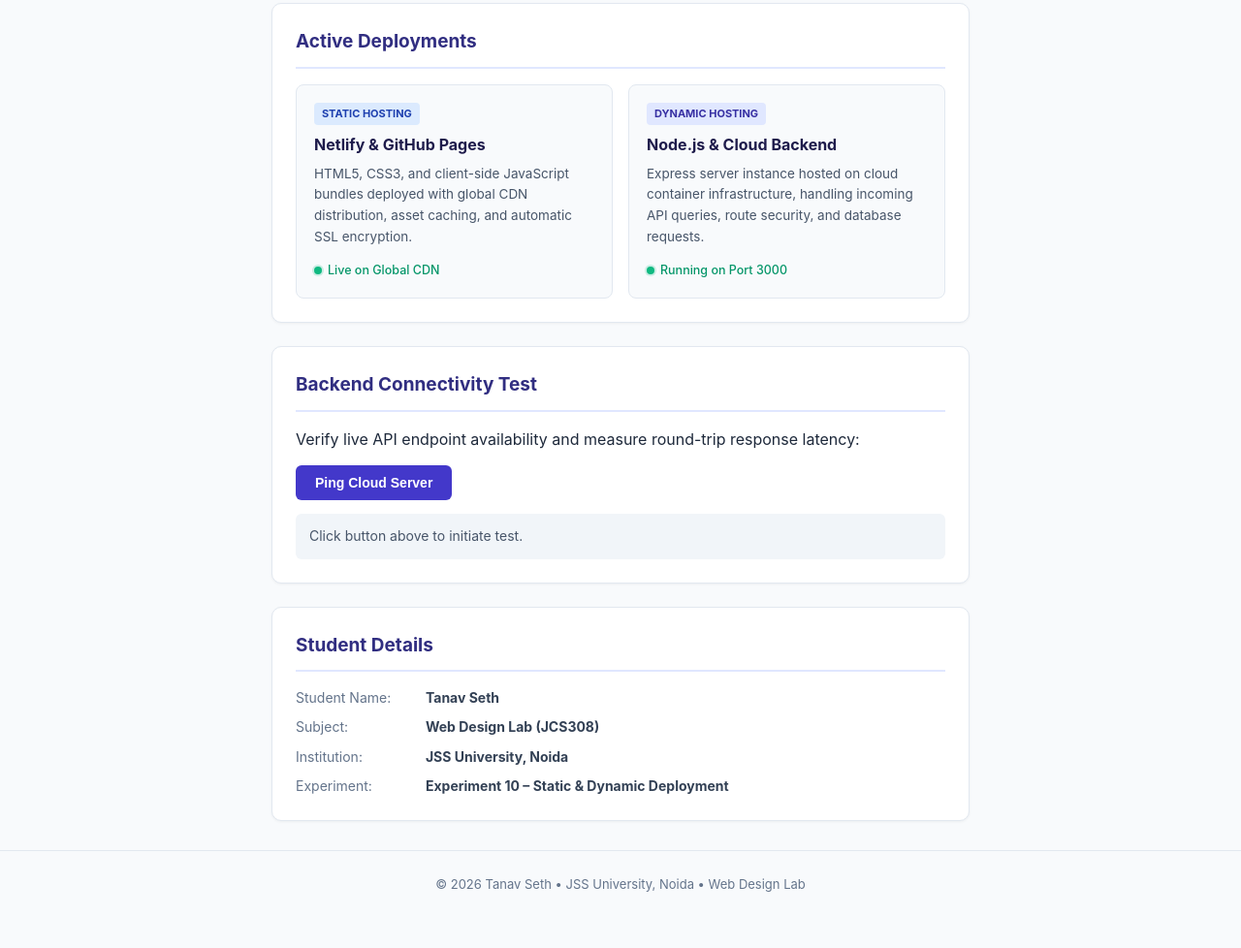
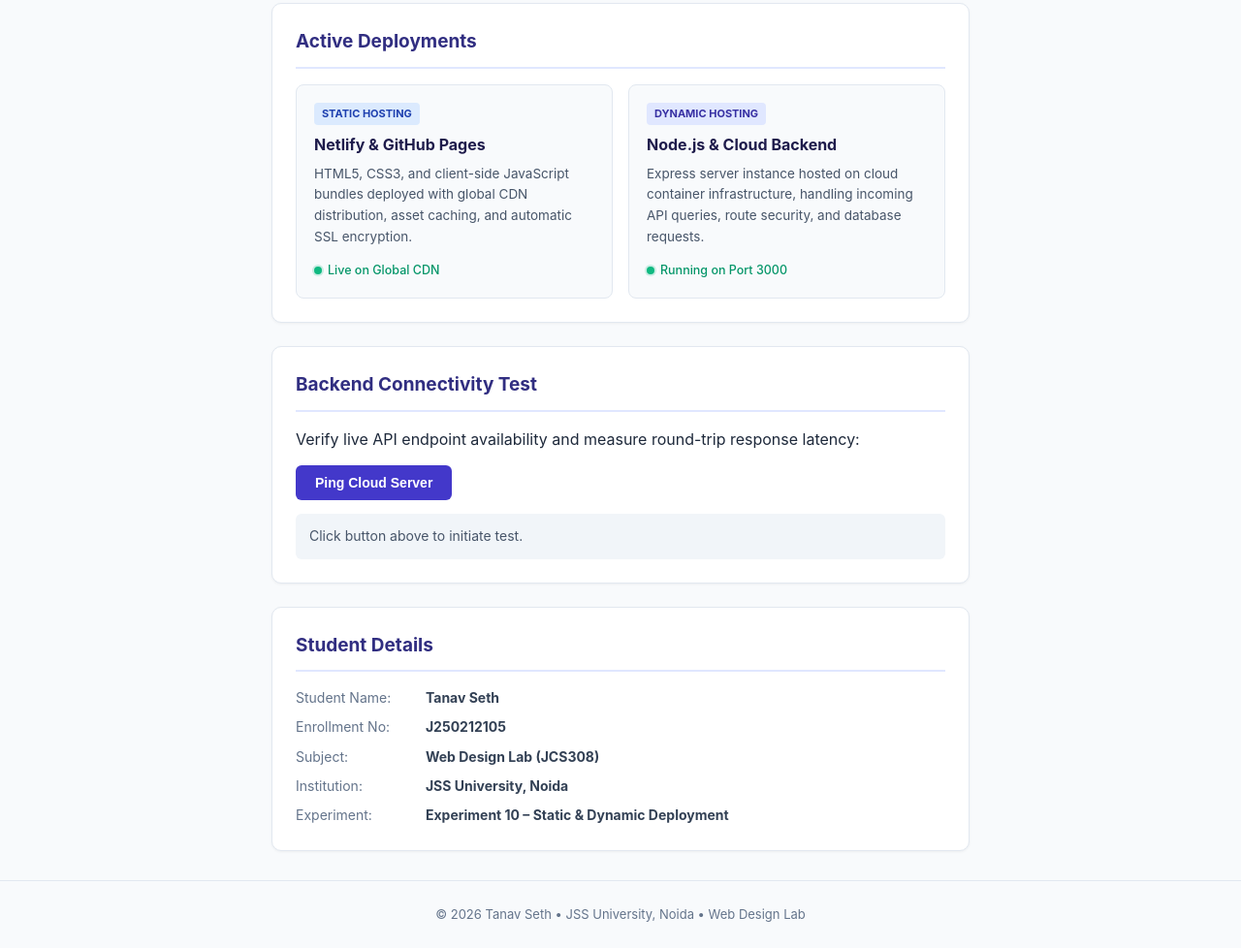
Before and after one commit to tanavs1/exp10-deployment, a plain HTML site: page index.html in a window 1280 px wide. Shown: the part 214-1192 px from the top of the page at 97% size. Before the commit the page ends 1161 px from the top, so only its background shows below. Drawn offline with Linux system fonts and the light colour scheme.

Commit message:
Complete project implementation with student details

```diff
--- a/index.html
+++ b/index.html
@@ -61,6 +61,7 @@
       <h2>Student Details</h2>
       <div class="student-details">
         <div class="detail-row"><span>Student Name:</span> <strong>Tanav Seth</strong></div>
+        <div class="detail-row"><span>Enrollment No:</span> <strong>J250212105</strong></div>
         <div class="detail-row"><span>Subject:</span> <strong>Web Design Lab (JCS308)</strong></div>
         <div class="detail-row"><span>Institution:</span> <strong>JSS University, Noida</strong></div>
         <div class="detail-row"><span>Experiment:</span> <strong>Experiment 10 &ndash; Static &amp; Dynamic Deployment</strong></div>
```
Also changed, not shown: 1 other file.
